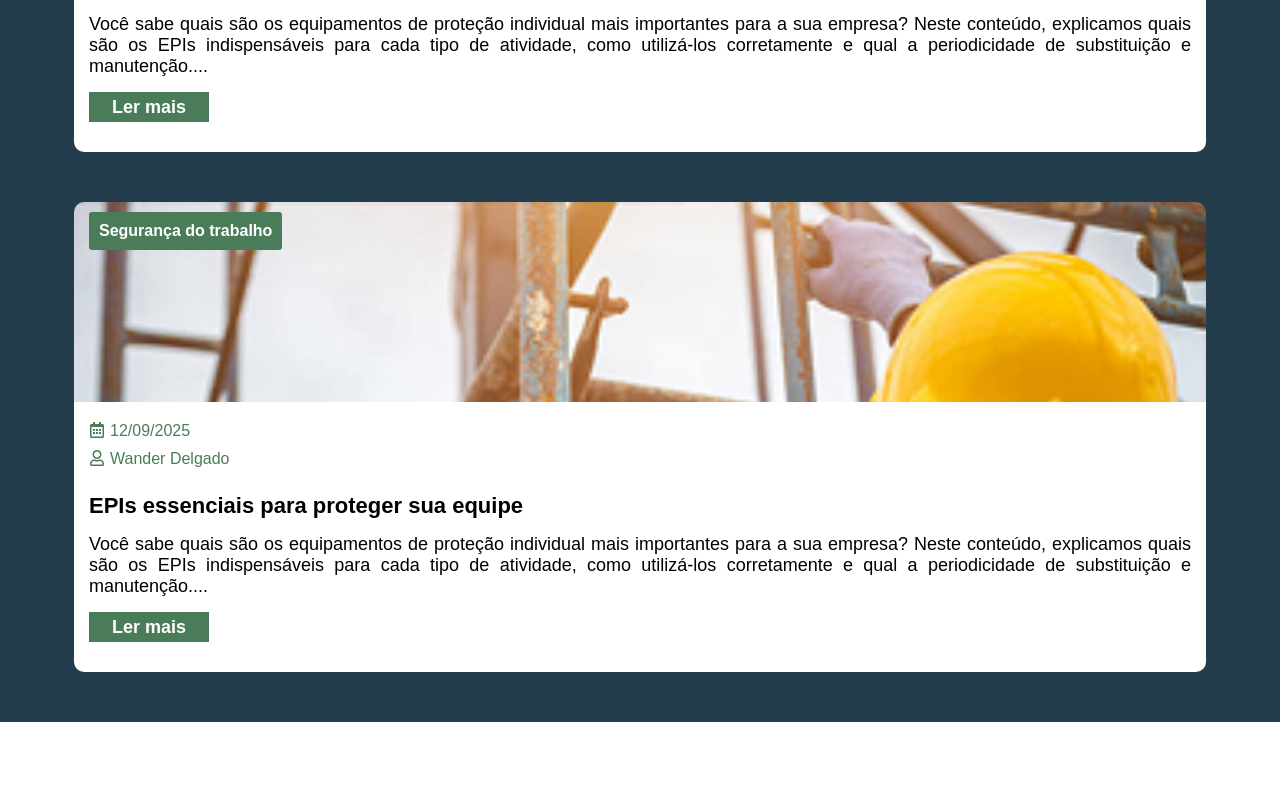
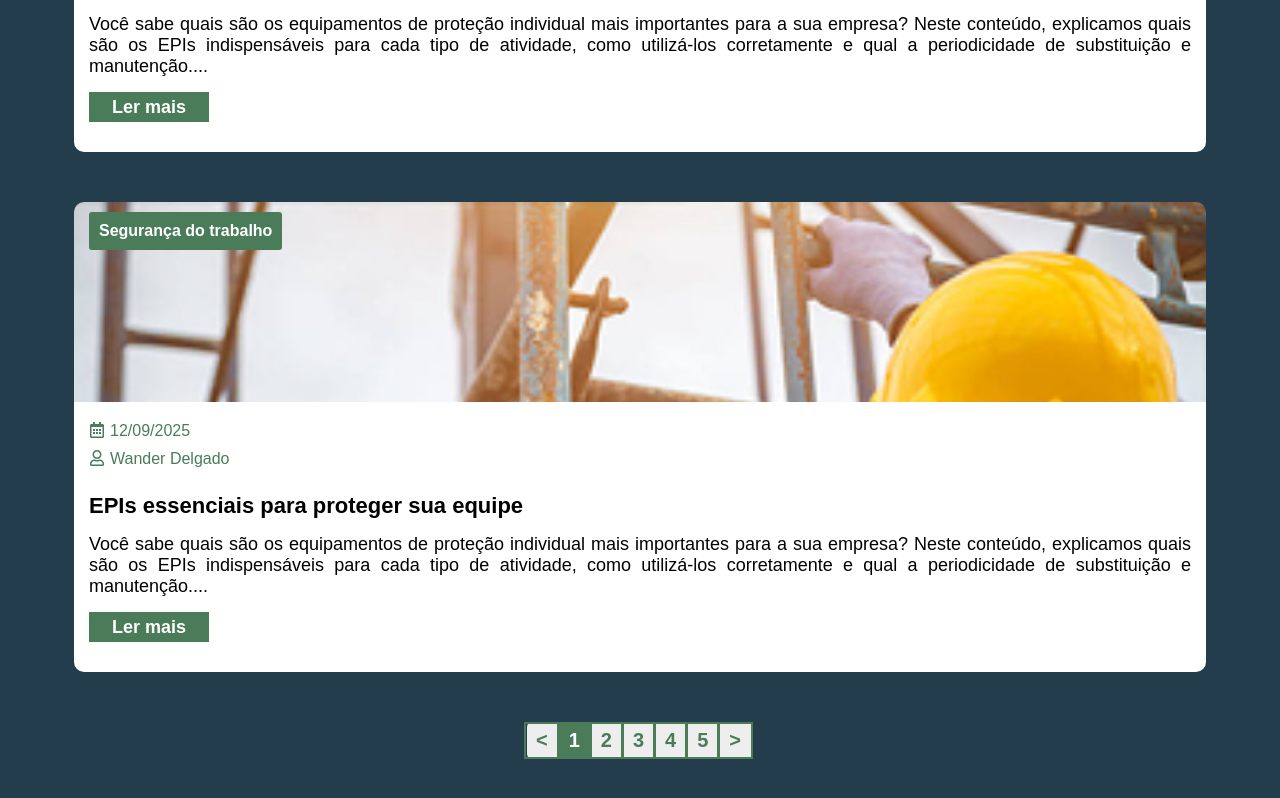
Before and after one commit to luvsscorpius/salusLaboris, a React (Create React App) app in the folder frontend/: page / in a window 1280 px wide. Shown: the part 6597-7395 px from the top of the page. Before the commit the page ends 7319 px from the top, so only its background shows below. Built offline with nearby package versions, Linux system fonts and the light colour scheme.

Commit message:
feat(blog.jsx): implementing pagination on blog.jsx

```diff
--- a/frontend/package.json
+++ b/frontend/package.json
@@ -10,6 +10,7 @@
     "react": "^19.1.1",
     "react-dom": "^19.1.1",
     "react-icons": "^5.5.0",
+    "react-paginate": "^8.3.0",
     "react-scripts": "5.0.1",
     "styled-components": "^6.1.19",
     "web-vitals": "^2.1.4"
--- a/frontend/src/Components/Blog/Blog.jsx
+++ b/frontend/src/Components/Blog/Blog.jsx
@@ -1,15 +1,33 @@
-import React from 'react'
+import React, { useState } from 'react'
 import * as B from './Styles'
 import blogSeg from '../../assets/blogSeg.png'
 import { FaRegCalendarAlt } from "react-icons/fa";
 import { FaRegUser } from "react-icons/fa";
+import ReactPaginate from 'react-paginate'
 
 export const Blog = () => {
 
   const posts = [
     {id: 0, category: "Segurança do trabalho", date: "12/09/2025", author: "Wander Delgado", title: "EPIs essenciais para proteger sua equipe", desc: "Você sabe quais são os equipamentos de proteção individual mais importantes para a sua empresa? Neste conteúdo, explicamos quais são os EPIs indispensáveis para cada tipo de atividade, como utilizá-los corretamente e qual a periodicidade de substituição e manutenção...."},
     {id: 1, category: "Segurança do trabalho", date: "12/09/2025", author: "Wander Delgado", title: "EPIs essenciais para proteger sua equipe", desc: "Você sabe quais são os equipamentos de proteção individual mais importantes para a sua empresa? Neste conteúdo, explicamos quais são os EPIs indispensáveis para cada tipo de atividade, como utilizá-los corretamente e qual a periodicidade de substituição e manutenção...."},
+    {id: 1, category: "Segurança do trabalho", date: "12/09/2025", author: "Wander Delgado", title: "EPIs essenciais para proteger sua equipe", desc: "Você sabe quais são os equipamentos de proteção individual mais importantes para a sua empresa? Neste conteúdo, explicamos quais são os EPIs indispensáveis para cada tipo de atividade, como utilizá-los corretamente e qual a periodicidade de substituição e manutenção...."},
+    {id: 1, category: "Segurança do trabalho", date: "12/09/2025", author: "Wander Delgado", title: "EPIs essenciais para proteger sua equipe", desc: "Você sabe quais são os equipamentos de proteção individual mais importantes para a sua empresa? Neste conteúdo, explicamos quais são os EPIs indispensáveis para cada tipo de atividade, como utilizá-los corretamente e qual a periodicidade de substituição e manutenção...."},
+    {id: 1, category: "Segurança do trabalho", date: "12/09/2025", author: "Wander Delgado", title: "EPIs essenciais para proteger sua equipe", desc: "Você sabe quais são os equipamentos de proteção individual mais importantes para a sua empresa? Neste conteúdo, explicamos quais são os EPIs indispensáveis para cada tipo de atividade, como utilizá-los corretamente e qual a periodicidade de substituição e manutenção...."},
+    {id: 1, category: "Segurança do trabalho", date: "12/09/2025", author: "Wander Delgado", title: "EPIs essenciais para proteger sua equipe", desc: "Você sabe quais são os equipamentos de proteção individual mais importantes para a sua empresa? Neste conteúdo, explicamos quais são os EPIs indispensáveis para cada tipo de atividade, como utilizá-los corretamente e qual a periodicidade de substituição e manutenção...."},
+    {id: 1, category: "Segurança do trabalho", date: "12/09/2025", author: "Wander Delgado", title: "EPIs essenciais para proteger sua equipe", desc: "Você sabe quais são os equipamentos de proteção individual mais importantes para a sua empresa? Neste conteúdo, explicamos quais são os EPIs indispensáveis para cada tipo de atividade, como utilizá-los corretamente e qual a periodicidade de substituição e manutenção...."},
+    {id: 1, category: "Segurança do trabalho", date: "12/09/2025", author: "Wander Delgado", title: "EPIs essenciais para proteger sua equipe", desc: "Você sabe quais são os equipamentos de proteção individual mais importantes para a sua empresa? Neste conteúdo, explicamos quais são os EPIs indispensáveis para cada tipo de atividade, como utilizá-los corretamente e qual a periodicidade de substituição e manutenção...."},
+    {id: 1, category: "Segurança do trabalho", date: "12/09/2025", author: "Wander Delgado", title: "EPIs essenciais para proteger sua equipe", desc: "Você sabe quais são os equipamentos de proteção individual mais importantes para a sua empresa? Neste conteúdo, explicamos quais são os EPIs indispensáveis para cada tipo de atividade, como utilizá-los corretamente e qual a periodicidade de substituição e manutenção...."},
   ]
+
+  const [currentPage, setCurrentPage] = useState(1)
+  const itemsPage = 2
+
+  const handlePageClick = ({selected}) => {
+    setCurrentPage(selected)
+  }
+
+  const offSet = currentPage * itemsPage
+  const currentPageData = posts.slice(offSet, offSet + itemsPage)
 
   return (
     <B.main>
@@ -20,7 +38,7 @@ export const Blog = () => {
         </B.titleContainer>
 
         <B.cardsContainer>
-            {posts.map((post, index) => (
+            {posts.length > 0 && currentPageData.map((post, index) => (
               <B.card key={index}>
                 <B.cardHeader>
                         <img src={blogSeg} alt="Imagem de fundo do post do blog" />
@@ -49,6 +67,19 @@ export const Blog = () => {
               </B.card>
             ))}
 
+            <ReactPaginate
+                pageCount={Math.ceil(posts.length / itemsPage)}
+                pageRangeDisplayed={1} // Número de páginas a serem exibidas
+                marginPagesDisplayed={2} // Número de páginas a serem exibidas nas extremidades
+                onPageChange={handlePageClick}
+                containerClassName={'pagination'}
+                activeClassName={'active'}
+                nextLinkClassName={"next"}
+                nextLabel=">"
+                previousLabel="<"
+                previousLinkClassName={"previous"}
+                pageClassName={"page"}/>
+
         </B.cardsContainer>
     </B.main>
   )
--- a/frontend/src/Components/Blog/Styles.jsx
+++ b/frontend/src/Components/Blog/Styles.jsx
@@ -36,6 +36,36 @@ export const cardsContainer = styled.div`
     display: flex;
     flex-direction: column;
     gap: 50px;
+    align-items: center;
+
+    .pagination {
+        display: inline-flex;
+        justify-content: center;
+        align-items: center;
+        gap: 0px;
+        list-style-type: none;
+        font-size: 20px;
+        background-color: #eee;
+        border: none;
+        border-radius: 5px;
+
+        li a {
+            border: 2px solid #4A7C59;
+            padding: 5px 10px 5px 10px;
+            color: #4A7C59;
+            text-decoration: none;
+            display: block;
+            transition: 0.2s;
+            margin-left: -3px;
+            font-weight: 800;
+       }
+
+        li.active a {
+            background-color: #4A7C59;
+            color: #fff;
+        }
+
+    }
 `
 
 export const card = styled.div`
```
Also changed, not shown: 1 other file (tests, documents, lock files or other folders).
